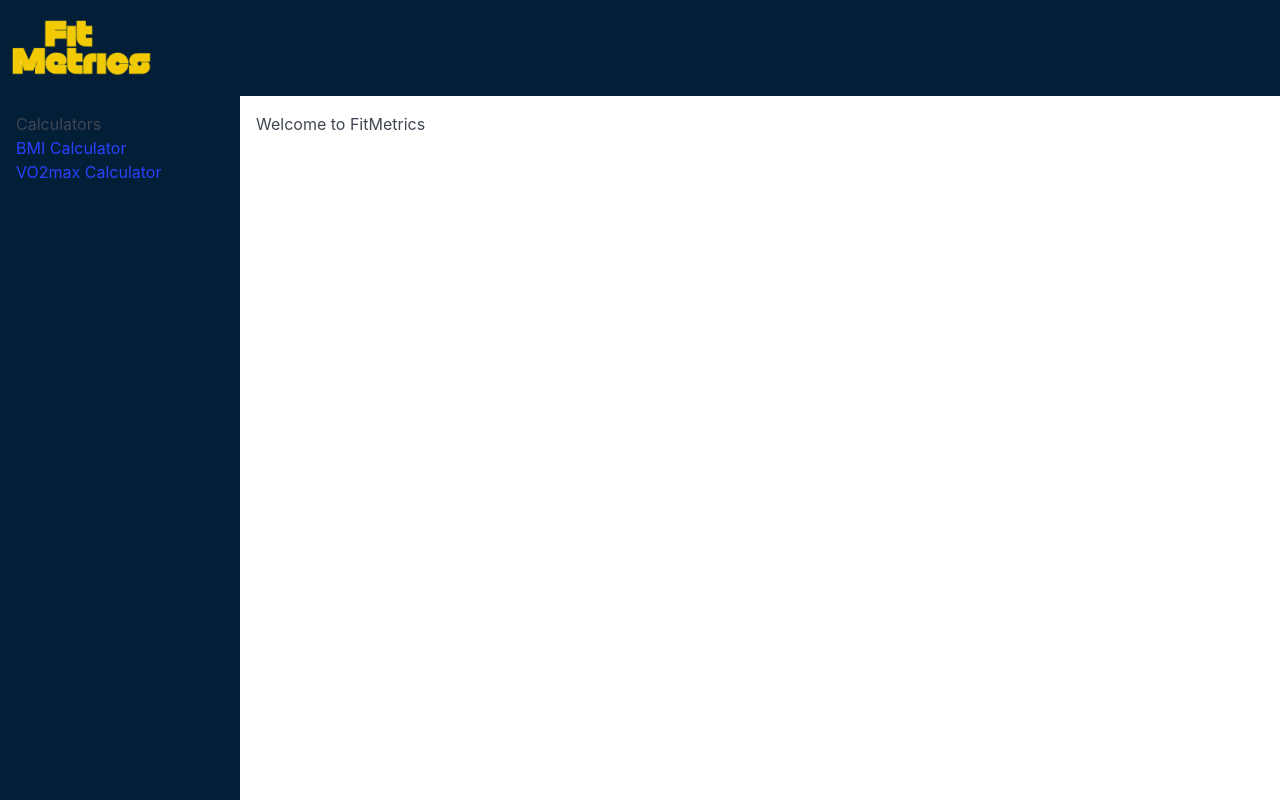
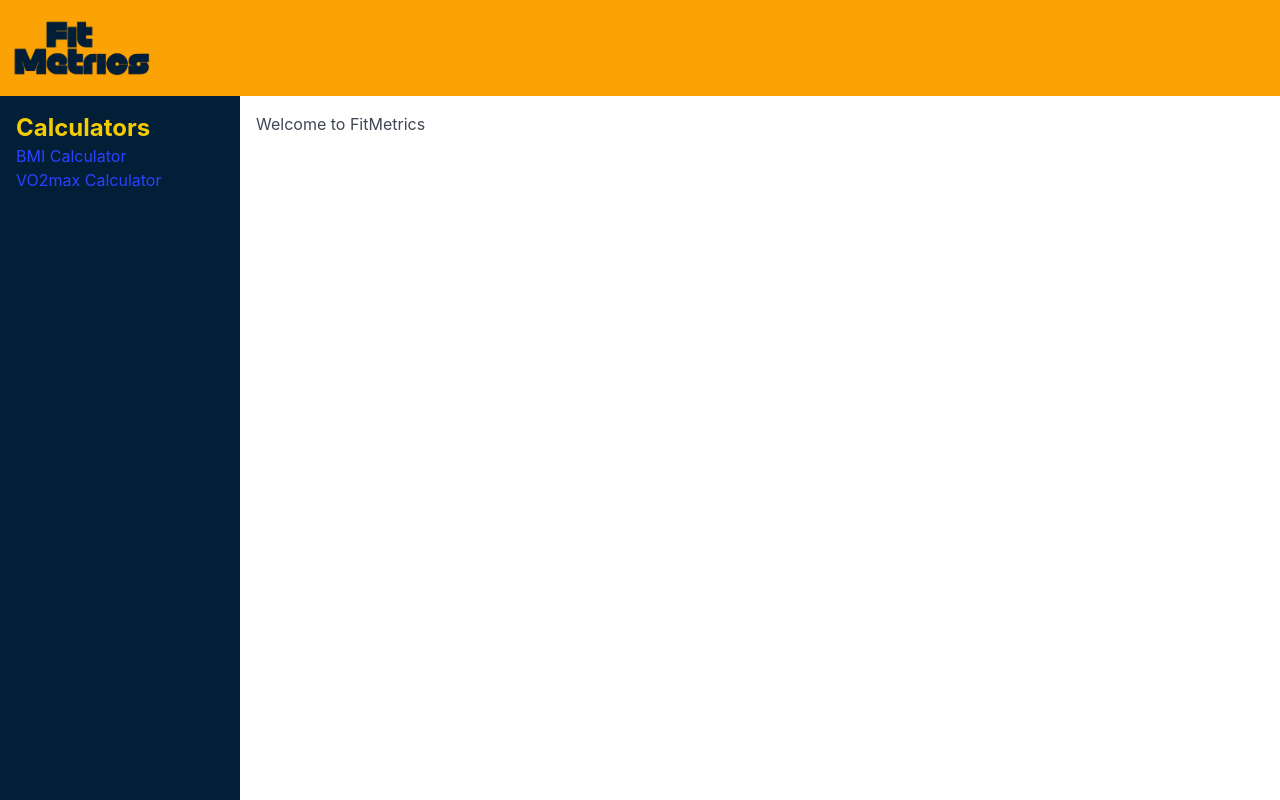
Before and after one commit to Laleh-S/fitmetrics, a React (Create React App) app: page / in a window 1280 px wide. Built offline with nearby package versions, Linux system fonts and the light colour scheme.

Commit message:
some navbar styling

```diff
--- a/src/components/Navbar.js
+++ b/src/components/Navbar.js
@@ -9,10 +9,10 @@ import "../index.css"
 function Navbar () {
 
     return (
-        <nav className="bg-primary  h-24 ">
-            <div className=" max-w-7xl mx-auto ">
+        <nav className="bg-yellow  h-24 ">
+            <div className="max-w-7xl mx-auto flex items-center h-full">
             <Link to="/" className=" text-yellow text-xl font-bold">
-                <img src={logoYellow} alt="Logo" className="w-40 pt-4"/>
+                <img src={logoBlue} alt="Logo" className="w-40 "/>
             </Link>
             </div>
         </nav>
--- a/src/components/Sidebar.js
+++ b/src/components/Sidebar.js
@@ -7,7 +7,7 @@ function Sidebar() {
     return (
         <aside className="h-full w-full max-w-[15rem] p-4 bg-primary">
             <div className="">
-                <h2 className="">Calculators</h2>
+                <h1 className="font-bold text-2xl text-yellow">Calculators</h1>
                 <ul>
                     <li><Link to="/bmi" className="">BMI Calculator</Link></li>
                     <li><Link to="/vo2max" className="">VO2max Calculator</Link></li>
--- a/src/index.css
+++ b/src/index.css
@@ -16,7 +16,7 @@
 }
 
 .bg-yellow {
-    background-color: var(--yellow-color);
+    background-color: var(--orange-color);
 }
 
 .text-primary {
```
